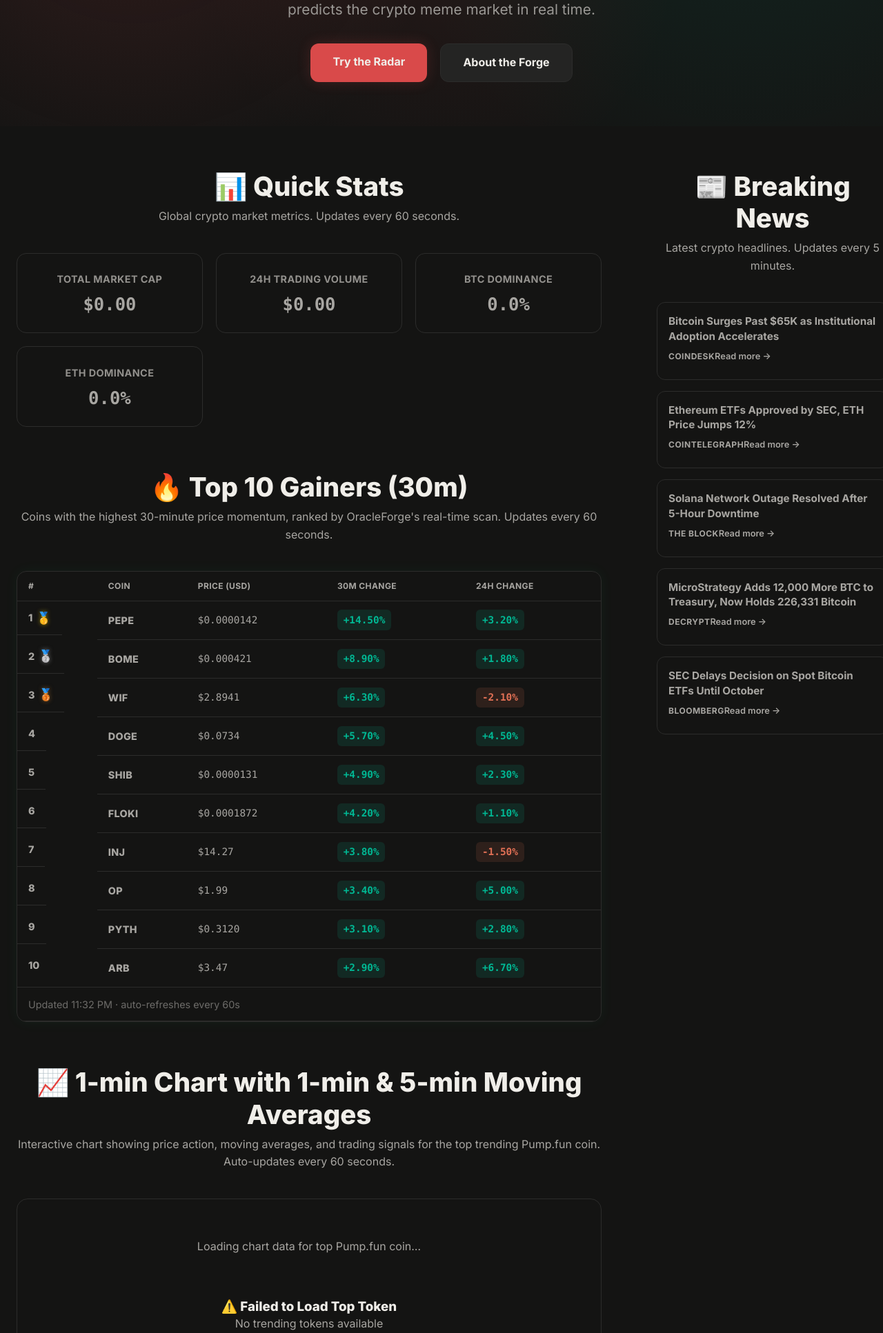
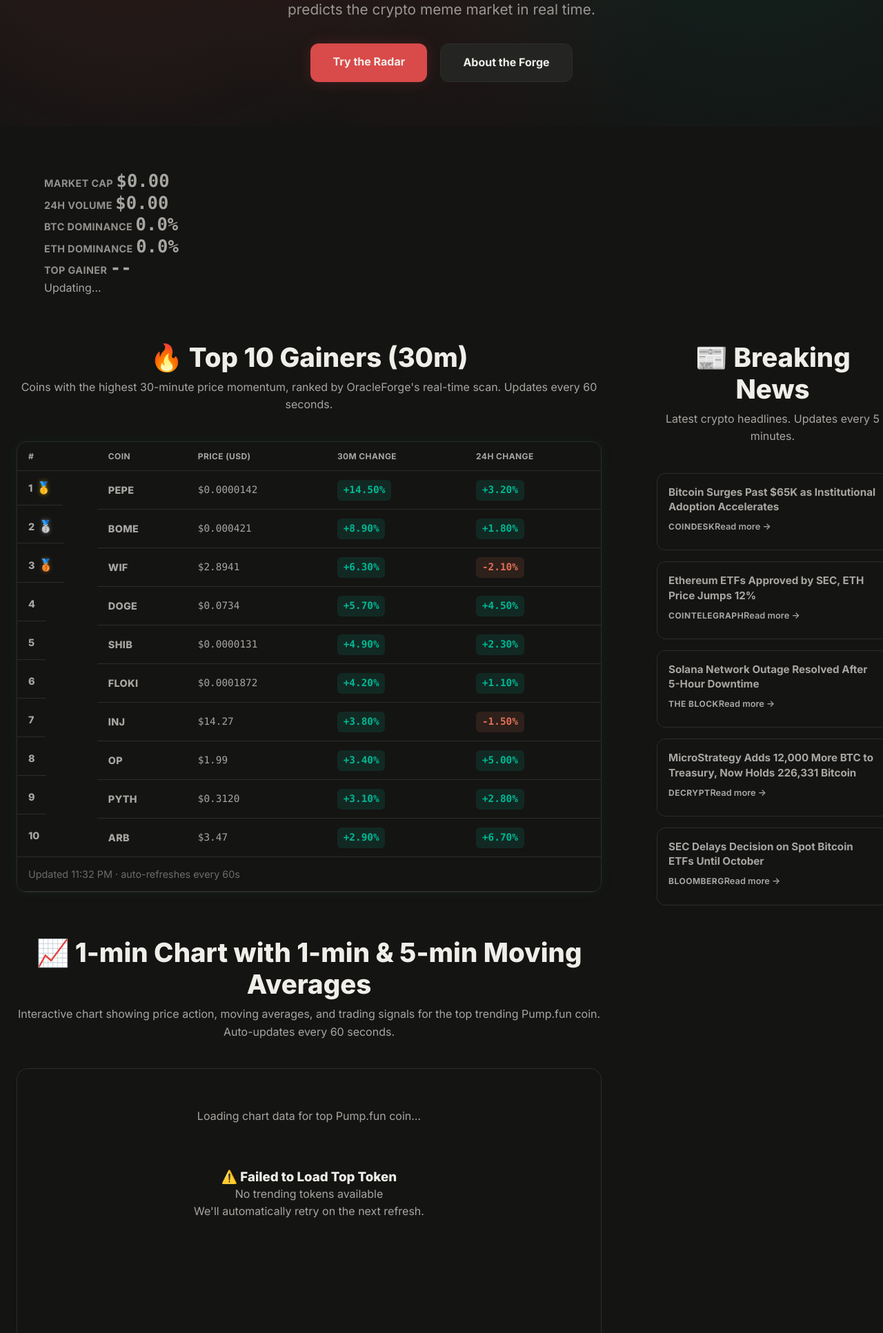
Before and after one commit to oracleforge8-maker/oracleforge-studios, a Flask app: page / in a window 1280 px wide. Shown: the part 509-2442 px from the top of the page at 69% size. Run offline with Flask 3, Linux system fonts and the light colour scheme; data that the repository does not hold is empty.

Commit message:
Move Quick Stats to top and remove emojis

```diff
--- a/web/templates/home.html
+++ b/web/templates/home.html
@@ -1,3 +1,4 @@
+
 {% extends "base.html" %}
 
 {% block title %}Home{% endblock %}
@@ -22,37 +23,44 @@
     </div>
 </section>
 
+<!-- ================= Quick Stats ================= -->
+<section class="quick-stats-compact">
+    <div class="container">
+        <div class="stats-strip">
+            <div class="stat-item">
+                <span class="stat-label">Market Cap</span>
+                <span class="stat-value" id="totalMarketCap">$0.00</span>
+            </div>
+            <div class="stat-divider"></div>
+            <div class="stat-item">
+                <span class="stat-label">24h Volume</span>
+                <span class="stat-value" id="totalVolume">$0.00</span>
+            </div>
+            <div class="stat-divider"></div>
+            <div class="stat-item">
+                <span class="stat-label">BTC Dominance</span>
+                <span class="stat-value" id="btcDominance">0.0%</span>
+            </div>
+            <div class="stat-divider"></div>
+            <div class="stat-item">
+                <span class="stat-label">ETH Dominance</span>
+                <span class="stat-value" id="ethDominance">0.0%</span>
+            </div>
+            <div class="stat-divider"></div>
+            <div class="stat-item">
+                <span class="stat-label">Top Gainer</span>
+                <span class="stat-value" id="topGainer">--</span>
+            </div>
+            <div class="stat-updated">
+                <span id="statsTimestamp">Updating...</span>
+            </div>
+        </div>
+    </div>
+</section>
+
 <!-- ================= Main Content Grid ================= -->
 <div class="main-content-grid">
     <div class="main-column">
-        <!-- ================= Quick Stats ================= -->
-        <section class="quick-stats-section">
-            <div class="container">
-                <div class="section-head">
-                    <h2>📊 Quick Stats</h2>
-                    <p class="section-sub">Global crypto market metrics. Updates every 60 seconds.</p>
-                </div>
-                <div class="stats-grid" id="quickStatsGrid">
-                    <div class="stat-card">
-                        <div class="stat-label">Total Market Cap</div>
-                        <div class="stat-value" id="totalMarketCap">$0.00</div>
-                    </div>
-                    <div class="stat-card">
-                        <div class="stat-label">24h Trading Volume</div>
-                        <div class="stat-value" id="totalVolume">$0.00</div>
-                    </div>
-                    <div class="stat-card">
-                        <div class="stat-label">BTC Dominance</div>
-                        <div class="stat-value" id="btcDominance">0.0%</div>
-                    </div>
-                    <div class="stat-card">
-                        <div class="stat-label">ETH Dominance</div>
-                        <div class="stat-value" id="ethDominance">0.0%</div>
-                    </div>
-                </div>
-                <div class="stats-updated" id="statsUpdated"></div>
-            </div>
-        </section>
 
         <!-- ================= Top 10 Gainers ================= -->
         <section class="top-gainers-section">
```
